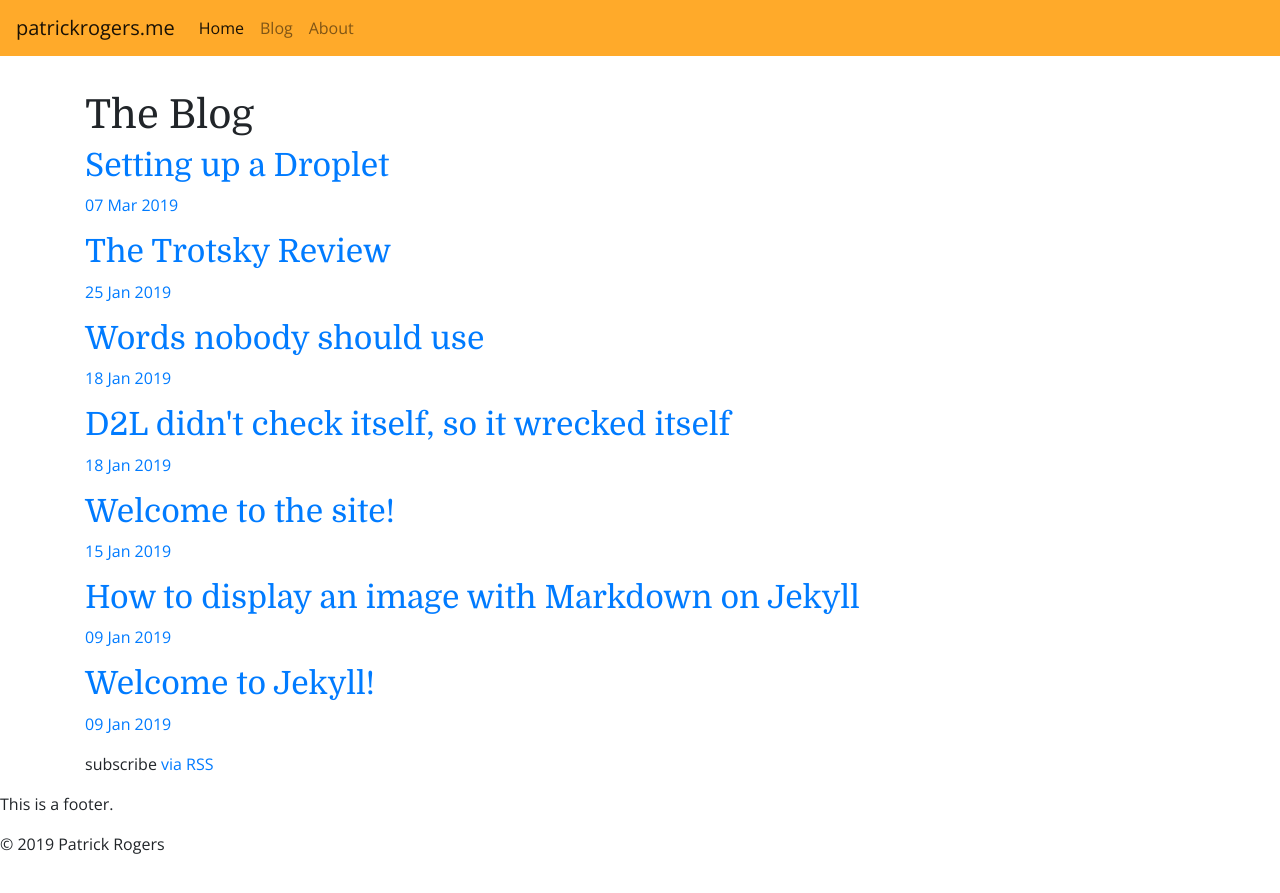
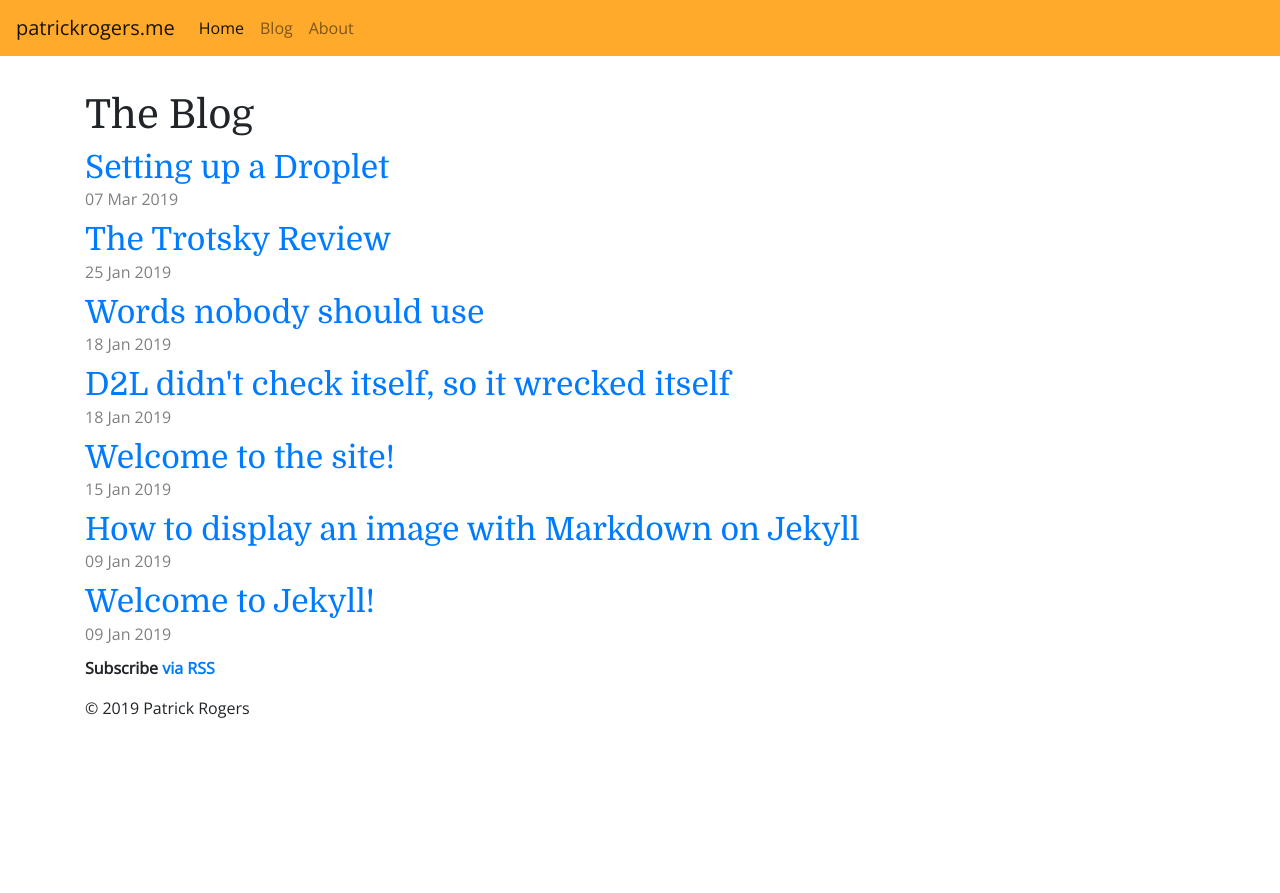
Before and after one commit to CoWinkKeyDinkInc/CoWinkKeyDinkInc.github.io, a Jekyll site: the page built from blog.html, in a window 1280 px wide. Shown: the top 893 px of the page. Built offline with Jekyll 4.4.1, drawn with Linux system fonts in a browser that asks for light colours; nearby versions of some CDN libraries.

Commit message:
Make blog index cleaner

```diff
--- a/_includes/footer.html
+++ b/_includes/footer.html
@@ -1,4 +1,3 @@
 <footer>
-  <p>This is a footer.</p>
   <p>© 2019 Patrick Rogers</p>
 </footer>
--- a/_layouts/default.html
+++ b/_layouts/default.html
@@ -5,8 +5,8 @@
     {% include header.html %}
     <div class="container spacetime">
       {{ content }}
+      {% include footer.html %}
     </div>
-    {% include footer.html %}
     {% include scripts.html %}
   </body>
 </html>
--- a/_layouts/post.html
+++ b/_layouts/post.html
@@ -6,8 +6,8 @@
     <div class="container spacetime">
       <h1>{{ page.title }}</h1>
       {{ content }}
+      {% include footer.html %}
     </div>
-    {% include footer.html %}
     {% include scripts.html %}
   </body>
 </html>
--- a/assets/css/main.css
+++ b/assets/css/main.css
@@ -9,3 +9,18 @@ h1, h2, h3, h4 {
 .spacetime {
   margin-top: 35px;
 }
+
+.blog-title {
+  margin-top: 10px;
+  margin-bottom: 0px;
+}
+
+.blog-date {
+  color: gray;
+  margin: 0px;
+  padding: 0px;
+}
+
+.rss {
+  margin-top: 10px;
+}
--- a/blog.html
+++ b/blog.html
@@ -5,9 +5,9 @@ layout: default
 <h1>The Blog</h1>
 {% for post in site.posts %}
   <a href="{{ post.url }}">
-    <h2>{{ post.title }}</h2>
-    <p>{{ post.date | date_to_string }}</p>
+    <h2 class="blog-title">{{ post.title }}</h2>
   </a>
+  <p class="blog-date">{{ post.date | date_to_string }}</p>
 {% endfor %}
 
-<p>subscribe <a href="{{ "/feed.xml" | prepend: site.baseurl }}">via RSS</a></p>
+<p class="rss"><strong>Subscribe <a href="{{ "/feed.xml" | prepend: site.baseurl }}">via RSS</a></strong></p>
```
